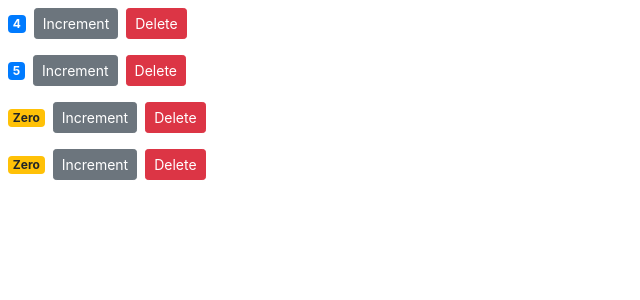
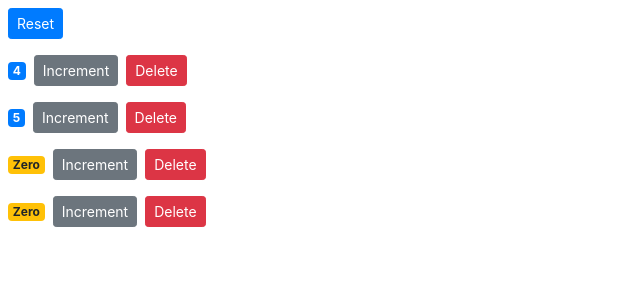
Before and after one commit to ryoldash/ReactTest2, a React (Create React App) app: page / in a window 1280 px wide. Shown: the top 300 px of the page, without its empty margins (0-640 px from the left). Built offline with nearby package versions, Linux system fonts and the light colour scheme.

Commit message:
9-Single Source of Truth example

```diff
--- a/src/components/counters.jsx
+++ b/src/components/counters.jsx
@@ -18,9 +18,24 @@
     this.setState({ counters: counters });
   };
 
+  handleReset = () => {
+    const counters = this.state.counters.map(c => {
+      c.value = 0;
+      return c;
+    });
+
+    this.setState({ counters });
+  };
+
   render() {
     return (
       <div>
+        <button
+          onClick={this.handleReset}
+          className="btn btn-primary btn-sm m-2"
+        >
+          Reset
+        </button>
         {this.state.counters.map(counter => (
           <Counter
             key={counter.id}
```
